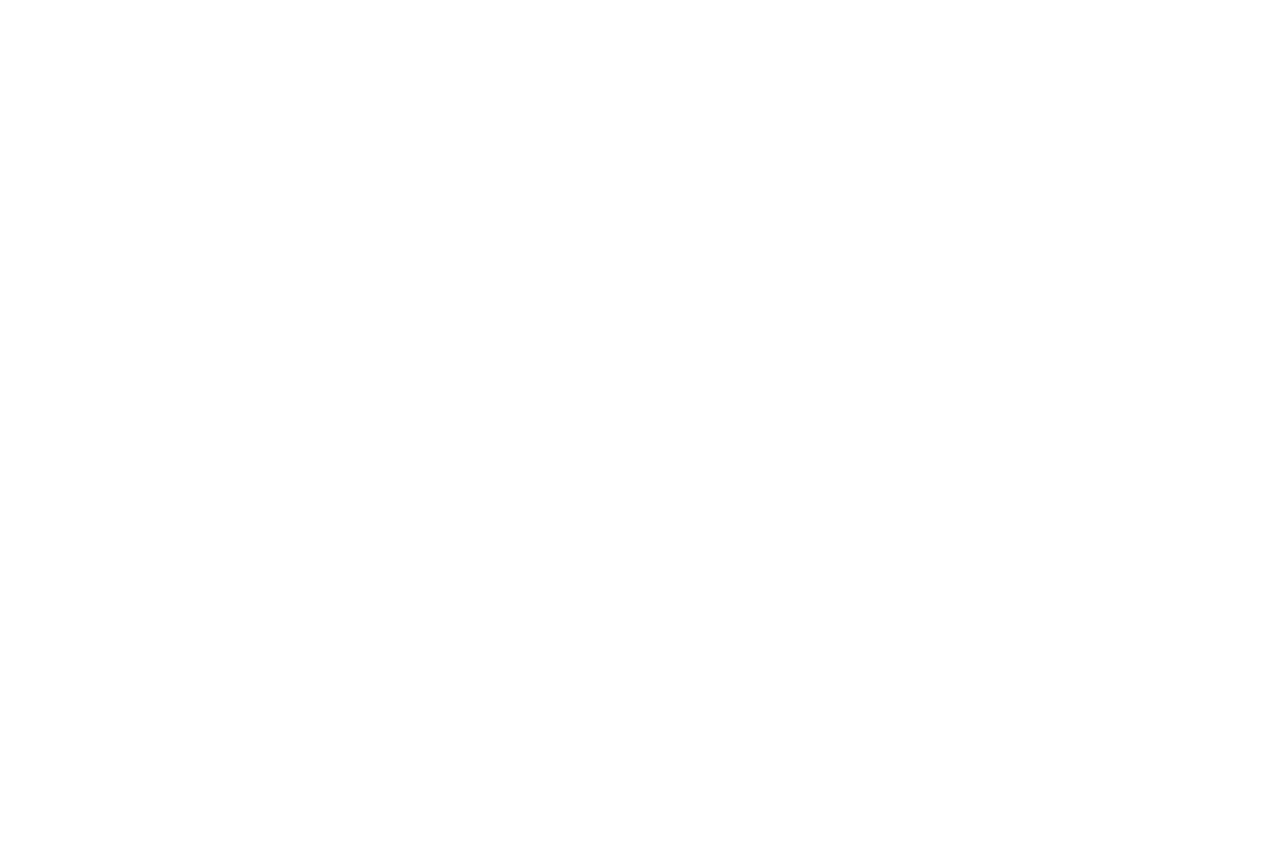
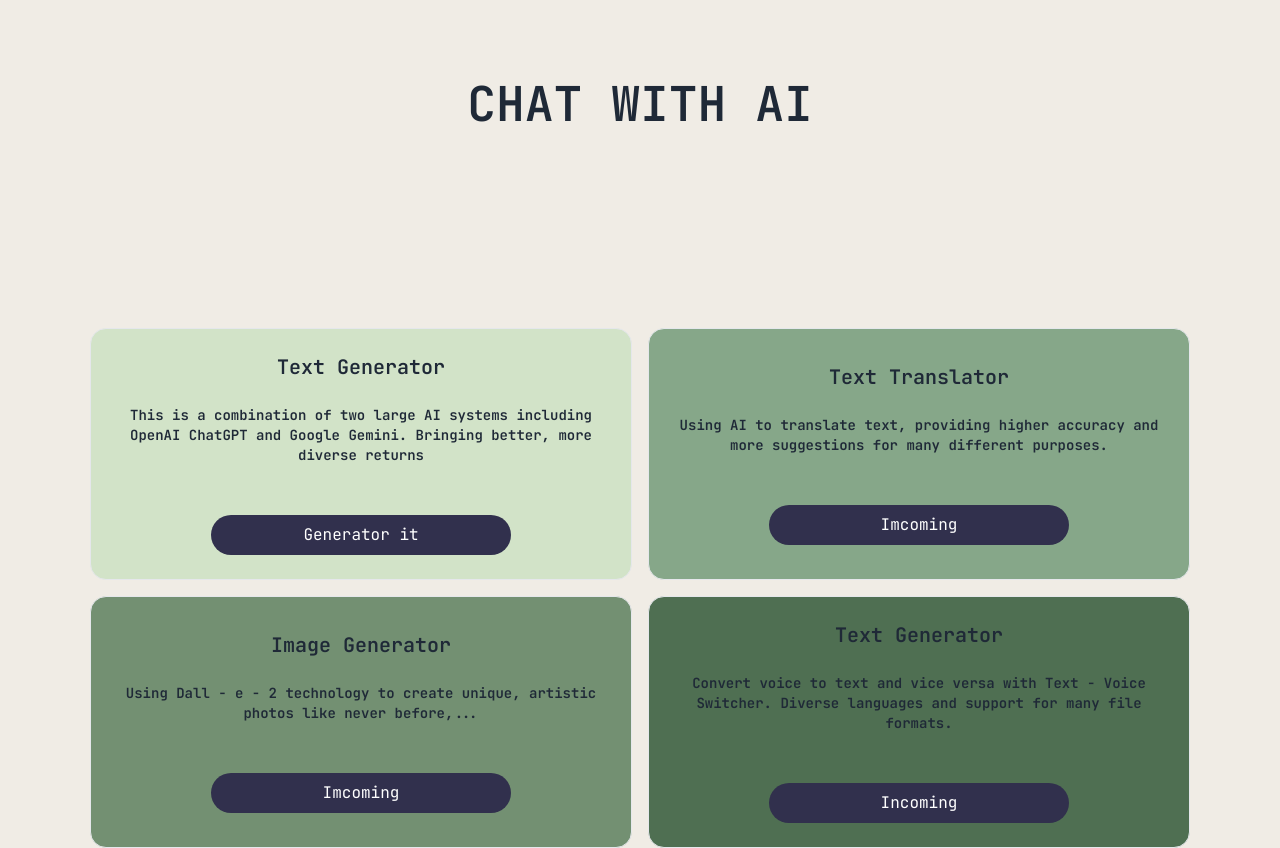
Before and after one commit to dduwscth/chat-with-ai-fe, a React (Create React App) app: page /home in a window 1280 px wide. Before the commit this address had no page. Before the commit the page ends 800 px from the top, so only its background shows below. Built offline with nearby package versions, Linux system fonts and the light colour scheme.

Commit message:
Update routes and buttons

```diff
--- a/src/App.js
+++ b/src/App.js
@@ -4,6 +4,7 @@ import Login from "./pages/login/Login.js";
 import Signup from "./pages/login/Signup.js";
 import Chat from "./pages/layouts/Chat.js";
 import Setting from "./pages/layouts/Setting.js";
+import Home from "./pages/layouts/Home.js";
 
 function App() {
   axios.defaults.baseURL = 'https://api.ducth.tech/';
@@ -16,6 +17,7 @@ function App() {
           <Route path="/signup" element={<Signup />} />
           <Route path="/chat" element={<Chat />} />
           <Route path="/setting" element={<Setting />} />
+          <Route path="/home" element={<Home />} />
         </Routes>
       </div>
     </Router>
--- a/src/component/Navbar.js
+++ b/src/component/Navbar.js
@@ -13,28 +13,28 @@ function Navbar() {
         {isSettingPage ? (
           <button
             onClick={() => window.history.back()}
-            className="bg-[#31304D] px-6 py-2 border rounded-full text-center text-white w-[150px]"
+            className="bg-[#31304D] px-6 py-2 border rounded-full text-center text-white w-[150px] hover:bg-[#161A30]"
           >
             Back
           </button>
         ) : (
           <Link
             to="/setting"
-            className="bg-[#31304D] px-6 py-2 border rounded-full text-center text-white w-[150px]"
+            className="bg-[#31304D] px-6 py-2 border rounded-full text-center text-white w-[150px] hover:bg-[#161A30]"
           >
             Setting
           </Link>
         )}
 
-        <span className="text-gray-800 uppercase text-4xl font-semibold">
+        <Link to="/home" className="text-gray-800 uppercase text-4xl font-semibold transition ease-in-out delay-150 hover:-translate-y-1 hover:scale-105">
           dhs-chat
-        </span>
+        </Link>
 
         <div className="flex items-center">
           <span className="text-gray-800 uppercase text-xl font-semibold me-2">
             User Name
           </span>
-          <button className="bg-[#31304D] px-6 py-2 border rounded-full text-center text-white">
+          <button className="bg-[#31304D] px-6 py-2 border rounded-full text-center text-white hover:bg-[#161A30]">
             Logout
           </button>
         </div>
--- a/src/pages/layouts/Chat.js
+++ b/src/pages/layouts/Chat.js
@@ -22,7 +22,7 @@ function Chat(){
             <Navbar />
             <div className="h-full pt-[70px] w-full flex gap-2">
                 <div className="w-2/12 border rounded-3xl p-2 flex flex-col gap-2 bg-[#B6BBC4]">
-                    <button className="w-full border rounded-full text-white bg-[#31304D] text-center py-2">
+                    <button className="w-full border rounded-full text-white bg-[#31304D] text-center py-2 hover:bg-[#161A30]">
                         Create a new chat...
                     </button>
                     <div className="border-b-2 border-[#31304D]"></div>
@@ -31,7 +31,7 @@ function Chat(){
                         <span className="w-9/12 text-gray-700 truncate text-sm">
                             Chat history title....
                         </span>
-                        <button className="w-3/12 border rounded-full bg-[#31304D] text-sm py-2">
+                        <button className="w-3/12 border rounded-full bg-[#31304D] text-sm py-2 hover:bg-[#161A30]">
                             Delete
                         </button>
                     </div>
@@ -77,7 +77,7 @@ function Chat(){
                     >
                         Chat box
                     </textarea>
-                    <button className="bg-[#31304D] px-6 py-2 border rounded-full text-center text-white">
+                    <button className="bg-[#31304D] px-6 py-2 border rounded-full text-center text-white hover:bg-[#161A30]">
                         Send
                     </button>
                     </div>
--- /dev/null
+++ b/src/pages/layouts/Home.js
@@ -0,0 +1,73 @@
+import React from "react";
+import { Link, useLocation } from "react-router-dom";
+
+function Home() {
+    return(
+        <div className="bg-[#F0ECE5] w-full h-full">
+            <div className="max-w-[1100px] min-h-screen mx-auto">
+                <div className="text-5xl font-semibold uppercase text-center text-gray-800 pt-[80px]">
+                    chat with ai
+                </div>
+                <div className="grid grid-cols-2 gap-4 w-full mt-[200px]">
+                    <div className="w-full border rounded-2xl py-6 px-6 bg-[#D2E3C8] flex flex-col justify-center items-center">
+                        <span className="text-center text-xl font-semibold text-gray-800">
+                            Text Generator
+                        </span>
+                        <span className="w-full text-center text-sm font-semibold text-gray-800 mt-6">
+                        This is a combination of two large AI systems including OpenAI ChatGPT and Google Gemini. Bringing better, more diverse returns
+                        </span>
+                        <Link
+                            to="/chat"
+                            className="w-[300px] bg-[#31304D] px-6 py-2 rounded-full text-center text-white mt-[50px] border-transparent transition ease-in-out delay-150 hover:-translate-y-1 hover:scale-105">
+                                Generator it
+                        </Link>
+                    </div>
+                    {/* ////////////////////////////// */}
+                    <div className="w-full border rounded-2xl py-6 px-6 bg-[#86A789] flex flex-col justify-center items-center">
+                        <span className="text-center text-xl font-semibold text-gray-800">
+                            Text Translator
+                        </span>
+                        <span className="w-full text-center text-sm font-semibold text-gray-800 mt-6">
+                        Using AI to translate text, providing higher accuracy and more suggestions for many different purposes.
+                        </span>
+                        <Link
+                            to="/home"
+                            className="w-[300px] bg-[#31304D] px-6 py-2 rounded-full text-center text-white mt-[50px] border-transparent transition ease-in-out delay-150 hover:-translate-y-1 hover:scale-105">
+                                Imcoming
+                        </Link>
+                    </div>
+                    {/* ////////////////////////////// */}
+                    <div className="w-full border rounded-2xl py-6 px-6 bg-[#739072] flex flex-col justify-center items-center">
+                        <span className="text-center text-xl font-semibold text-gray-800">
+                            Image Generator
+                        </span>
+                        <span className="w-full text-center text-sm font-semibold text-gray-800 mt-6">
+                        Using Dall - e - 2 technology to create unique, artistic photos like never before,...
+                        </span>
+                        <Link
+                            to="/home"
+                            className="w-[300px] bg-[#31304D] px-6 py-2 rounded-full text-center text-white mt-[50px] border-transparent transition ease-in-out delay-150 hover:-translate-y-1 hover:scale-105">
+                                Imcoming
+                        </Link>
+                    </div>
+                    {/* ////////////////////////////// */}
+                    <div className="w-full border rounded-2xl py-6 px-6 bg-[#4F6F52] flex flex-col justify-center items-center">
+                        <span className="text-center text-xl font-semibold text-gray-800">
+                            Text Generator
+                        </span>
+                        <span className="w-full text-center text-sm font-semibold text-gray-800 mt-6">
+                        Convert voice to text and vice versa with Text - Voice Switcher. Diverse languages and support for many file formats.
+                        </span>
+                        <Link
+                            to="/home"
+                            className="w-[300px] bg-[#31304D] px-6 py-2 rounded-full text-center text-white mt-[50px] border-transparent transition ease-in-out delay-150 hover:-translate-y-1 hover:scale-105">
+                                Incoming
+                        </Link>
+                    </div>
+                </div>
+            </div>
+        </div>
+    );
+}
+
+export default Home;
--- a/src/pages/login/Login.js
+++ b/src/pages/login/Login.js
@@ -49,7 +49,7 @@ function Login() {
         .then(function (response) {
           console.log(response);
           sessionStorage.setItem('token', response.data.token);
-          navigate('/chat');
+          navigate('/home');
 
         })
         .catch(function (error) {
```
Also changed, not shown: src/pages/layouts/Setting.js (+6 -6 lines).
